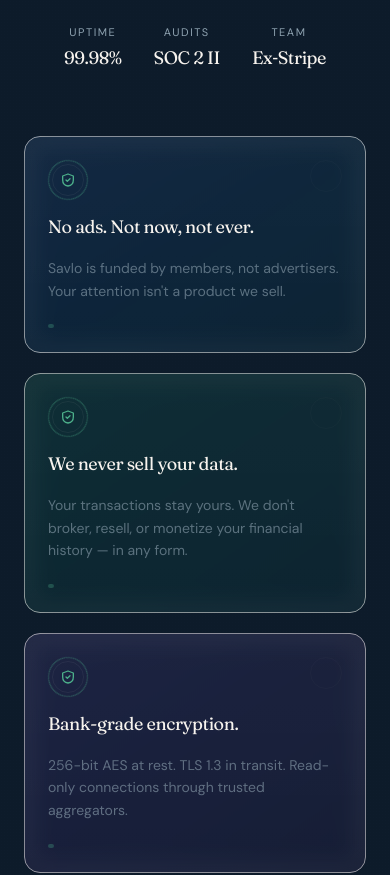
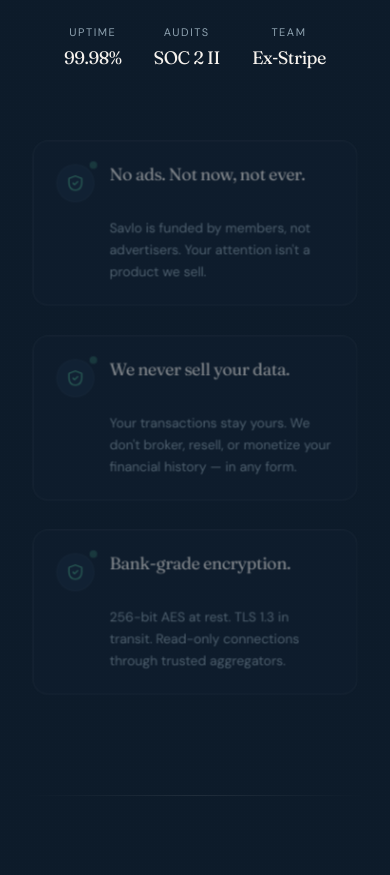
Before and after one commit to luchoo4441-png/savlo-web, a Next.js app: page / in a window 390 px wide. Shown: the part 7500-8375 px from the top of the page. Built offline with nearby package versions, Linux system fonts and the light colour scheme.

Commit message:
redesign trust section with vertical full-width cards and calm animations

```diff
--- a/components/savlo/trust-section.tsx
+++ b/components/savlo/trust-section.tsx
@@ -1,30 +1,27 @@
 "use client"
 
-import { useState } from "react"
+import { useEffect, useRef } from "react"
 import { Reveal } from "./reveal"
 
 const principles = [
   {
     title: "No ads. Not now, not ever.",
     body: "Savlo is funded by members, not advertisers. Your attention isn't a product we sell.",
-    color: "from-blue-500/20 to-cyan-500/10",
   },
   {
     title: "We never sell your data.",
     body: "Your transactions stay yours. We don't broker, resell, or monetize your financial history — in any form.",
-    color: "from-emerald-500/20 to-teal-500/10",
   },
   {
     title: "Bank-grade encryption.",
     body: "256-bit AES at rest. TLS 1.3 in transit. Read-only connections through trusted aggregators.",
-    color: "from-violet-500/20 to-purple-500/10",
   },
 ]
 
 export function TrustSection() {
   return (
     <section id="trust" className="relative py-24 sm:py-32">
-      <div className="mx-auto max-w-7xl px-6">
+      <div className="mx-auto max-w-4xl px-6">
         {/* Intro block: title, desc, stats */}
         <Reveal>
           <div className="mb-16 text-center sm:mb-20">
@@ -47,8 +44,8 @@ export function TrustSection() {
           </div>
         </Reveal>
 
-        {/* Pro UI: 3-column grid of principles with glassmorphism + animations */}
-        <div className="grid grid-cols-1 gap-5 md:grid-cols-3">
+        {/* Vertical full-width cards with scroll-linked scale + calm hover */}
+        <div className="space-y-5">
           {principles.map((p, i) => (
             <PrincipleCard key={p.title} principle={p} index={i} />
           ))}
@@ -70,7 +67,7 @@ function Metric({ label, value }: { label: string; value: string }) {
 }
 
 /* -------------------------------------------------------------------------- */
-/*  Pro UI Card: glassmorphism, animated gradient, interactive hover/reveal   */
+/*  Vertical card: calm Savlo styling + scroll-linked scale + hover states    */
 /* -------------------------------------------------------------------------- */
 
 function PrincipleCard({
@@ -80,129 +77,75 @@ function PrincipleCard({
   principle: (typeof principles)[0]
   index: number
 }) {
-  const [isHovered, setIsHovered] = useState(false)
+  const ref = useRef<HTMLDivElement>(null)
+
+  useEffect(() => {
+    const el = ref.current
+    if (!el) return
+
+    const reduceMotion =
+      typeof window !== "undefined" &&
+      window.matchMedia?.("(prefers-reduced-motion: reduce)").matches
+
+    if (reduceMotion) {
+      el.style.transform = "scale(1)"
+      el.style.opacity = "1"
+      return
+    }
+
+    const easeOut = (t: number) => 1 - Math.pow(1 - t, 4)
+
+    let running = true
+    const loop = () => {
+      if (!running) return
+
+      const rect = el.getBoundingClientRect()
+      const vh = window.innerHeight || document.documentElement.clientHeight
+      const itemCenter = rect.top + rect.height / 2
+      const viewportCenter = vh / 2
+
+      // Narrower falloff than how-it-works for more subtle effect
+      const falloff = vh * 0.6
+      const distance = Math.abs(itemCenter - viewportCenter)
+      const raw = 1 - Math.min(distance / falloff, 1)
+      const p = easeOut(raw)
+
+      // Subtle scale range: 0.95 → 1.02 (trust cards are calmer)
+      const scale = 0.95 + p * 0.07
+      // Opacity: 0.5 → 1
+      const opacity = 0.5 + p * 0.5
+
+      el.style.transform = `scale(${scale.toFixed(4)})`
+      el.style.opacity = opacity.toFixed(4)
+
+      requestAnimationFrame(loop)
+    }
+    loop()
+
+    return () => {
+      running = false
+    }
+  }, [])
 
   return (
-    <Reveal delay={index * 100}>
+    <Reveal delay={index * 80}>
       <div
-        className="group relative overflow-hidden rounded-2xl transition-all duration-500"
-        onMouseEnter={() => setIsHovered(true)}
-        onMouseLeave={() => setIsHovered(false)}
+        ref={ref}
+        className="card-calm group relative overflow-hidden rounded-2xl border border-border bg-surface/70 p-6 transition-all duration-500 sm:p-8"
         style={{
-          animationDelay: `${index * 80}ms`,
+          transformOrigin: "center center",
+          willChange: "transform, opacity",
         }}
       >
-        {/* Animated gradient background */}
-        <div
-          className={`absolute inset-0 bg-gradient-to-br ${principle.color} transition-all duration-500`}
-          style={{
-            transform: isHovered ? "scale(1.1)" : "scale(1)",
-            opacity: isHovered ? 0.8 : 0.5,
-          }}
-        />
-
-        {/* Animated accent glow */}
-        <div
-          className="absolute inset-0 transition-opacity duration-500"
-          style={{
-            background: isHovered
-              ? "radial-gradient(circle at 50% 0%, rgba(255,255,255,0.1), transparent 70%)"
-              : "transparent",
-          }}
-        />
-
-        {/* Border with animated glow */}
-        <div
-          className="absolute inset-0 rounded-2xl border border-border/40 transition-all duration-500"
-          style={{
-            borderColor: isHovered
-              ? "rgba(var(--primary-rgb), 0.3)"
-              : "rgb(var(--border))",
-          }}
-        />
-
-        {/* Glassmorphic content */}
-        <div className="relative z-10 flex h-full flex-col gap-4 border-b border-border/20 bg-gradient-to-b from-white/[0.02] to-white/[0.005] p-6 backdrop-blur-md">
-          {/* Icon area with animated shield */}
-          <div className="flex items-start justify-between">
-            <AnimatedShieldIcon index={index} hovered={isHovered} />
-            <div
-              className="h-8 w-8 rounded-full border border-border/30 transition-all duration-500"
-              style={{
-                background: isHovered
-                  ? "rgba(var(--primary-rgb), 0.15)"
-                  : "transparent",
-                transform: isHovered ? "scale(1.2) rotate(45deg)" : "scale(1)",
-              }}
-            />
-          </div>
-
-          {/* Title — always visible */}
-          <h3 className="font-serif text-lg leading-tight tracking-tight transition-colors duration-500 group-hover:text-primary">
-            {principle.title}
-          </h3>
-
-          {/* Description — fades in on hover with reveal */}
-          <p
-            className="text-sm leading-relaxed text-muted-foreground transition-all duration-500"
-            style={{
-              opacity: isHovered ? 1 : 0.6,
-              transform: isHovered ? "translateY(0)" : "translateY(2px)",
-            }}
-          >
-            {principle.body}
-          </p>
-
-          {/* Hover indicator dot */}
-          <div
-            className="mt-2 h-1 w-6 rounded-full bg-primary transition-all duration-500"
-            style={{
-              opacity: isHovered ? 1 : 0.3,
-              width: isHovered ? "12px" : "6px",
-            }}
-          />
-        </div>
-      </div>
-    </Reveal>
-  )
-}
-
-/* Animated shield icon with rotating elements */
-function AnimatedShieldIcon({
-  index,
-  hovered,
-}: {
-  index: number
-  hovered: boolean
-}) {
-  return (
-    <div className="relative flex h-10 w-10 items-center justify-center">
-      {/* Rotating outer ring */}
-      <div
-        className="absolute inset-0 rounded-full border border-primary/40"
-        style={{
-          animation: hovered
-            ? `spin 3s linear infinite`
-            : `spin 6s linear infinite`,
-        }}
-      />
-
-      {/* Inner shield */}
-      <div
-        className="flex h-8 w-8 items-center justify-center rounded-lg border border-border/70 transition-all duration-500"
-        style={{
-          background: hovered
-            ? "linear-gradient(160deg, rgba(var(--primary-rgb), 0.25), rgba(var(--surface-2), 0.15))"
-            : "linear-gradient(160deg, rgba(var(--primary-rgb), 0.12), rgba(var(--surface-2), 0.08))",
-          transform: hovered ? "scale(1.1)" : "scale(1)",
-        }}
-      >
+        {/* Shield icon with subtle indicator dot */}
+        <div className="mb-4 flex items-start gap-4">
+          <div className="relative flex h-10 w-10 shrink-0 items-center justify-center rounded-lg border border-border/50 bg-surface-2/60 transition-colors duration-500 group-hover:border-primary/40 group-hover:bg-surface-2/80">
             <svg
               viewBox="0 0 24 24"
-          className="h-4 w-4 text-primary"
+              className="h-5 w-5 text-primary"
               fill="none"
               stroke="currentColor"
-          strokeWidth="2"
+              strokeWidth="1.5"
               strokeLinecap="round"
               strokeLinejoin="round"
               aria-hidden
@@ -210,18 +153,54 @@ function AnimatedShieldIcon({
               <path d="M12 3 4 6v6c0 5 3.4 8.4 8 9 4.6-.6 8-4 8-9V6l-8-3Z" />
               <path d="m9 12 2 2 4-4" />
             </svg>
+            {/* Subtle pulsing dot indicator */}
+            <span
+              className="absolute -right-1 -top-1 flex h-2 w-2"
+              style={{
+                animation: `dotPulse 2s ease-in-out infinite`,
+              }}
+            >
+              <span className="absolute inset-0 animate-ping rounded-full bg-primary/60" />
+              <span className="relative h-2 w-2 rounded-full bg-primary/40" />
+            </span>
           </div>
 
-      <style jsx>{`
-        @keyframes spin {
-          from {
-            transform: rotate(0deg);
+          {/* Title with primary color shift on hover */}
+          <h3 className="font-serif text-lg leading-tight tracking-tight transition-colors duration-500 group-hover:text-primary sm:text-xl">
+            {principle.title}
+          </h3>
+        </div>
+
+        {/* Description with opacity/translate reveal on scroll/hover */}
+        <p className="ml-14 text-sm leading-relaxed text-muted-foreground transition-all duration-500 group-hover:text-muted-foreground/90 sm:text-base">
+          {principle.body}
+        </p>
+
+        {/* Accent underline that grows on hover */}
+        <div
+          className="absolute bottom-0 left-0 h-px bg-primary transition-all duration-500"
+          style={{
+            width: "0%",
+          }}
+          onMouseEnter={(e) => {
+            ;(e.currentTarget as HTMLElement).style.width = "24px"
+          }}
+          onMouseLeave={(e) => {
+            ;(e.currentTarget as HTMLElement).style.width = "0%"
+          }}
+        />
+
+        <style>{`
+          @keyframes dotPulse {
+            0%, 100% {
+              opacity: 0.6;
             }
-          to {
-            transform: rotate(360deg);
+            50% {
+              opacity: 1;
             }
           }
         `}</style>
       </div>
+    </Reveal>
   )
 }
```
Lines whose indentation alone changed are shown as unchanged.
